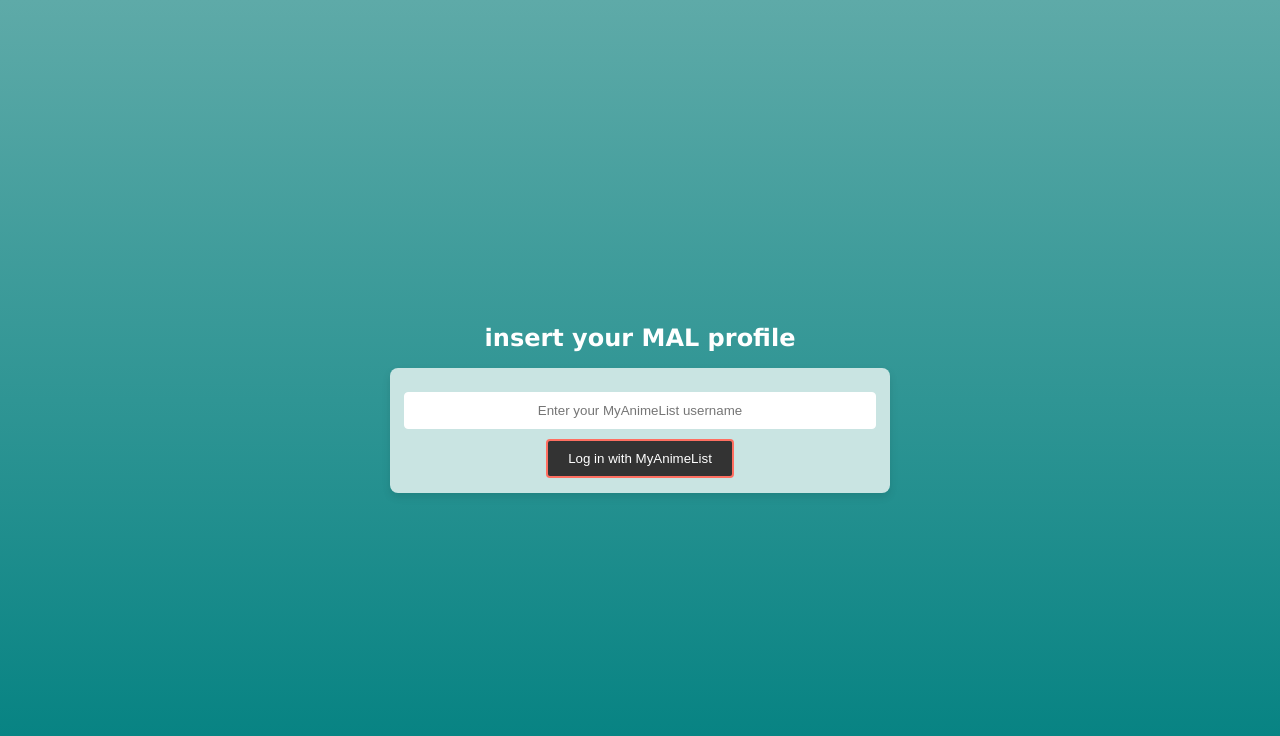
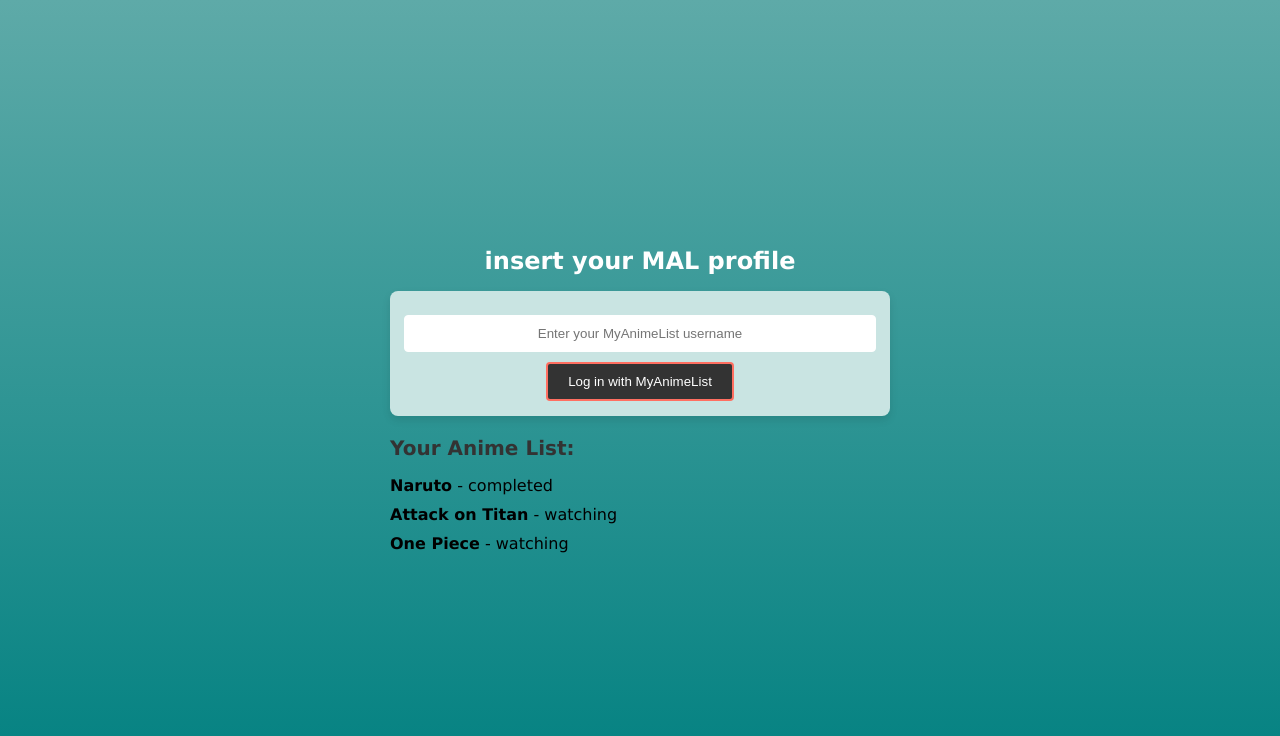
Before and after one commit to Reev132/anime-recommender-2, a React (Vite) app: page / in a window 1280 px wide. Shown: the top 736 px of the page. Built offline with nearby package versions, Linux system fonts and the light colour scheme.

Commit message:
added mock anime list (this should work)

```diff
--- a/src/App.jsx
+++ b/src/App.jsx
@@ -10,6 +10,13 @@
   const [messageType, setMessageType] = useState("success"); // Message type (success/error)
   const [loading, setLoading] = useState(false); // Loading state
   const [animeList, setAnimeList] = useState([]); // User's anime list
+
+  // Mock anime list for testing
+  const mockAnimeList = [
+    { node: { title: "Naruto" }, list_status: { status: "completed" } },
+    { node: { title: "Attack on Titan" }, list_status: { status: "watching" } },
+    { node: { title: "One Piece" }, list_status: { status: "watching" } },
+  ];
 
   // Function to initiate OAuth2 authentication
   async function startOAuth() {
@@ -60,7 +67,6 @@
     }
   }
 
-
   // Detect token in URL and fetch anime list
   useEffect(() => {
     const urlParams = new URLSearchParams(window.location.search);
@@ -68,8 +74,10 @@
     console.log("Detected OAuth Token:", token); // Debugging log
 
     if (token) fetchAnimeList(token);
+
+    // Uncomment this line to test with mock data instead of fetching from API
+    // setAnimeList(mockAnimeList);
   }, []);
-
 
   return (
     <>
@@ -88,8 +96,15 @@
           </button>
         </div>
 
+        {/* Test message */}
         {testMessage && <TestMessage message={testMessage} type={messageType} />}
-        {animeList.length > 0 && <AnimeList animeList={animeList} />}
+
+        {/* Render Anime List */}
+        {/* Uncomment this line to test with mock data */}
+        <AnimeList animeList={mockAnimeList} />
+
+        {/* Uncomment this line when using real API */}
+        {/* {animeList.length > 0 && <AnimeList animeList={animeList} />} */}
       </main>
     </>
   );
```
